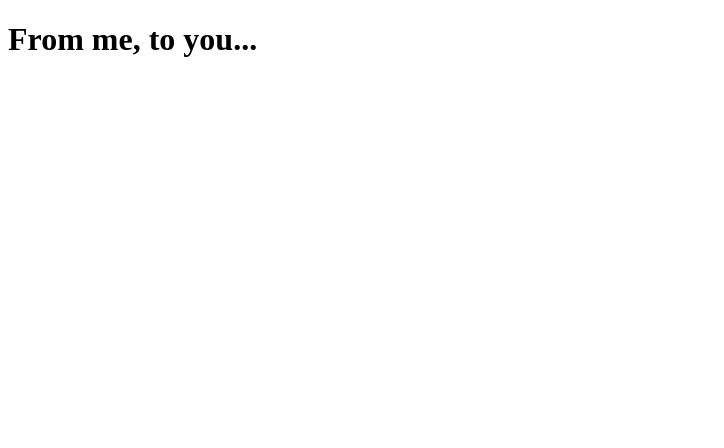
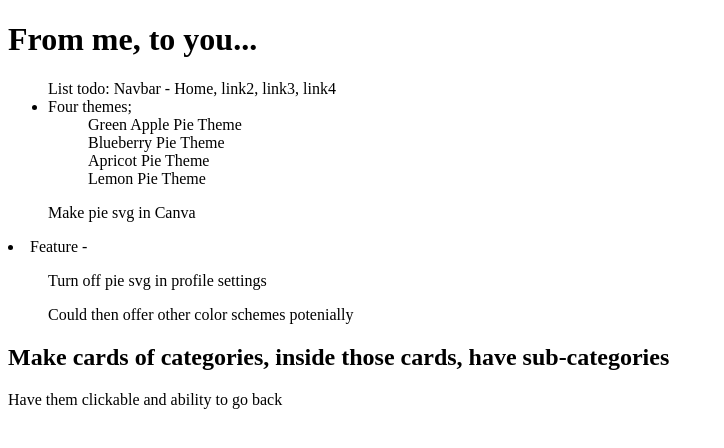
Before and after one commit to ThisNerd1/From-Me, a React (Vite) app in the folder Frontend/from-me/: page / in a window 1280 px wide. Shown: the top 448 px of the page, without its empty margins (0-724 px from the left). Built offline with nearby package versions, Linux system fonts and the light colour scheme.

Commit message:
notes to self

```diff
--- a/Frontend/from-me/src/App.jsx
+++ b/Frontend/from-me/src/App.jsx
@@ -6,8 +6,27 @@ function App() {
   return (
     <>
       <h1>From me, to you...</h1>
+      <ul>List todo:
+        Navbar - Home, link2, link3, link4
+        <br/>
+        <li>Four themes;</li>
+        <ol>Green Apple Pie Theme</ol>
+        <ol>Blueberry Pie Theme</ol>
+        <ol>Apricot Pie Theme</ol>
+        <ol>Lemon Pie Theme</ol>
+      </ul>
+      <ul>Make pie svg in Canva</ul>
+      <li>Feature - </li>
+      <ul>Turn off pie svg in profile settings</ul>
+      <ul>Could then offer other color schemes potenially</ul>
+      <h2>Make cards of categories, inside those cards, have sub-categories</h2>
+      <p>Have them clickable and ability to go back</p>
     </>
   )
 }
 
 export default App
+// #A8E4A0 green apple
+// #4f86f7 blueberry
+// #F6E199 lemon
+// #F3A76B apricot
```
